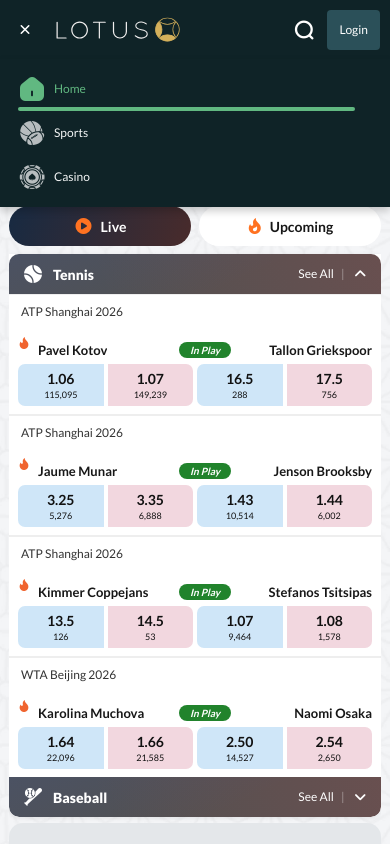
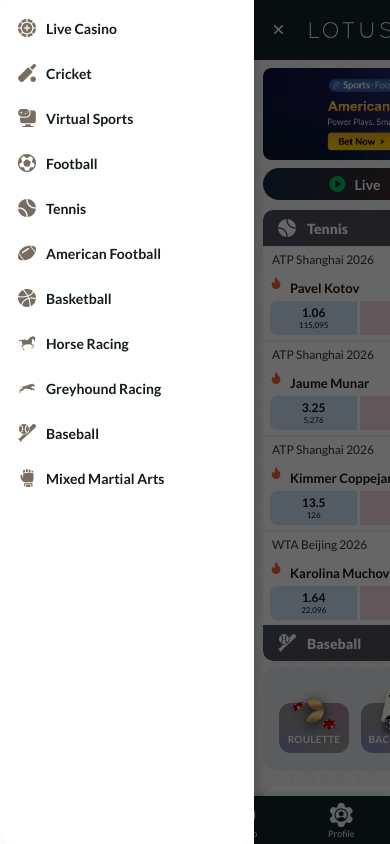
Before and after one commit to Rukhsana18/lotus, an Angular app: page /home in a window 390 px wide. Both pictures are taken after a click on the button "Toggle navigation". Built offline with nearby package versions, Linux system fonts and the light colour scheme; grey boxes are pictures that could not be loaded.

Commit message:
Mobile view: footer,  header, side menu

```diff
--- a/src/app/app.html
+++ b/src/app/app.html
@@ -1,4 +1,22 @@
-<app-header />
-<main class="route-content">
+<app-header (mobileMenuOpenChange)="setMobileMenuOpen($event)" />
+<main class="route-content" [class.menu-open]="mobileMenuOpen()">
   <router-outlet />
 </main>
+<nav class="mobile-bottom-nav" aria-label="Mobile navigation">
+  <a routerLink="/home" routerLinkActive="active" [routerLinkActiveOptions]="{ exact: true }">
+    <i class="icon icon-home-menu-active" aria-hidden="true"></i>
+    <span>Home</span>
+  </a>
+  <a routerLink="/sports" routerLinkActive="active">
+    <i class="icon icon-footer-sport-lite" aria-hidden="true"></i>
+    <span>Sports</span>
+  </a>
+  <a routerLink="/casino" routerLinkActive="active">
+    <i class="icon icon-footer-casino-lite" aria-hidden="true"></i>
+    <span>Casino</span>
+  </a>
+  <button type="button">
+    <i class="icon icon-footer-profile" aria-hidden="true"></i>
+    <span>Profile</span>
+  </button>
+</nav>
--- a/src/app/app.scss
+++ b/src/app/app.scss
@@ -18,6 +18,76 @@
   overflow: hidden;
 }
 
+.mobile-bottom-nav {
+  display: none;
+}
+
+@media (max-width: 760px) {
+  .mobile-bottom-nav {
+    position: fixed;
+    z-index: 15;
+    right: 0;
+    bottom: 0;
+    left: 0;
+    display: grid;
+    height: 48px;
+    grid-template-columns: repeat(4, minmax(0, 1fr));
+    padding: 4px 0 max(4px, env(safe-area-inset-bottom));
+    background: #0f2327;
+    box-shadow: 0 -2px 8px rgb(0 0 0 / 16%);
+  }
+
+  .mobile-bottom-nav a,
+  .mobile-bottom-nav button {
+    display: flex;
+    min-width: 0;
+    flex-direction: column;
+    align-items: center;
+    justify-content: center;
+    gap: 2px;
+    border: 0;
+    padding: 0;
+    background: transparent;
+    color: #f1f5f5;
+    font: inherit;
+    text-decoration: none;
+  }
+
+  .mobile-bottom-nav i {
+    font-size: 24px;
+    line-height: 1;
+  }
+
+  .mobile-bottom-nav span {
+    font-size: 9px;
+    line-height: 1;
+  }
+
+  .mobile-bottom-nav .active {
+    color: #61b881;
+  }
+}
+
+@media (max-width: 760px) {
+  .route-content {
+    transition: transform 250ms ease;
+  }
+
+  .route-content > app-sports-page {
+    padding-bottom: 48px;
+  }
+
+  .route-content.menu-open {
+    transform: translateX(min(268px, 65vw));
+  }
+}
+
+@media (prefers-reduced-motion: reduce) {
+  .route-content {
+    transition: none;
+  }
+}
+
 .route-content > app-sports-page,
 .route-content > app-casino-page,
 .route-content > app-search-page {
--- a/src/app/app.ts
+++ b/src/app/app.ts
@@ -1,13 +1,18 @@
 import { Component, signal } from '@angular/core';
-import { RouterOutlet } from '@angular/router';
+import { RouterLink, RouterLinkActive, RouterOutlet } from '@angular/router';
 import { Header } from './layout/header/header';
 
 @Component({
   selector: 'app-root',
-  imports: [RouterOutlet, Header],
+  imports: [RouterOutlet, RouterLink, RouterLinkActive, Header],
   templateUrl: './app.html',
   styleUrl: './app.scss'
 })
 export class App {
   protected readonly title = signal('lotus');
+  protected readonly mobileMenuOpen = signal(false);
+
+  protected setMobileMenuOpen(isOpen: boolean): void {
+    this.mobileMenuOpen.set(isOpen);
+  }
 }
--- a/src/app/layout/header/header.html
+++ b/src/app/layout/header/header.html
@@ -1,15 +1,16 @@
-<header class="site-header" [class.casino-header]="isCasinoRoute()">
+<header class="site-header" [class.casino-header]="isCasinoRoute()" [class.menu-open]="mobileMenuOpen">
     <button
         class="menu-button"
         type="button"
         aria-label="Toggle navigation"
         [attr.aria-expanded]="mobileMenuOpen"
+        aria-controls="mobile-navigation-drawer"
         (click)="toggleMobileMenu()"
     >
         <i class="fa-solid" [class.icon-burger]="!mobileMenuOpen" [class.fa-xmark]="mobileMenuOpen" aria-hidden="true"></i>
     </button>
     <a class="brand" routerLink="/sports" aria-label="Lotus home"><img src="../../../assets/logo.svg" height="30" alt=""></a>
-    <nav class="primary-nav" [class.open]="mobileMenuOpen" aria-label="Main navigation">
+    <nav class="primary-nav" aria-label="Main navigation">
         <a routerLink="/home" routerLinkActive="active" ariaCurrentWhenActive="page"><i class="nav-icon icon icon-sports-home-solid" aria-hidden="true"></i> Home</a>
         <a routerLink="/sports" routerLinkActive="active" ariaCurrentWhenActive="page"><i class="nav-icon icon icon-footer-sport" aria-hidden="true"></i> Sports</a>
         <a routerLink="/casino" routerLinkActive="active" [class.active]="isCasinoRoute()" ariaCurrentWhenActive="page"><i class="nav-icon icon icon-footer-casino" aria-hidden="true"></i> Casino</a>
@@ -21,3 +22,16 @@
         <button class="login-button" type="button">Login</button>
     </div>
 </header>
+@if (mobileMenuOpen) {
+<div class="mobile-navigation">
+    <button
+        class="mobile-navigation-backdrop"
+        type="button"
+        aria-label="Close navigation"
+        (click)="closeMobileMenu()"
+    ></button>
+    <aside id="mobile-navigation-drawer" class="mobile-drawer" aria-label="Sports navigation">
+        <app-sidebar (click)="closeMobileMenu()" />
+    </aside>
+</div>
+}
--- a/src/app/layout/header/header.scss
+++ b/src/app/layout/header/header.scss
@@ -160,6 +160,11 @@
     flex-wrap: nowrap;
     gap: 14px;
     padding: 0 10px;
+    transition: transform 250ms ease;
+  }
+
+  .site-header.menu-open {
+    transform: translateX(min(268px, 65vw));
   }
 
   .menu-button {
@@ -172,41 +177,21 @@
     font-size: 12px;
   }
 
+  .primary-nav {
+    display: none;
+  }
+
   .brand {
+    min-width: 0;
+    flex: 1 1 auto;
     font-size: 22px;
     margin: 0;
   }
 
   .brand img {
     display: block;
-    width: 130px;
+    width: min(130px, 30vw);
     height: auto;
-  }
-
-  .primary-nav {
-    display: none;
-    position: absolute;
-    top: 100%;
-    right: 0;
-    left: 0;
-    z-index: 20;
-    width: 100%;
-    height: auto;
-    margin: 0;
-    padding: 8px;
-    flex-direction: column;
-    gap: 0;
-    background: #0f2327;
-    box-shadow: 0 4px 8px #0003;
-  }
-
-  .primary-nav.open {
-    display: flex;
-  }
-
-  .primary-nav a {
-    min-height: 44px;
-    padding: 0 10px;
   }
 
   .header-actions time {
@@ -214,6 +199,7 @@
   }
 
   .header-actions {
+    flex: 0 0 auto;
     gap: 14px;
   }
 
@@ -222,13 +208,54 @@
   }
 
   .search-button {
+    flex: 0 0 20px;
     font-size: 20px;
   }
 
   .login-button {
+    flex: 0 0 auto;
     height: 40px;
     padding: 0 12px;
   }
+}
+
+@media (prefers-reduced-motion: reduce) {
+  .site-header {
+    transition: none;
+  }
+}
+
+.mobile-navigation {
+  position: fixed;
+  z-index: 1000;
+  inset: 0;
+}
+
+.mobile-navigation-backdrop {
+  position: absolute;
+  inset: 0;
+  width: 100%;
+  height: 100%;
+  padding: 0;
+  border: 0;
+  background: rgb(0 0 0 / 60%);
+  cursor: pointer;
+}
+
+.mobile-drawer {
+  position: absolute;
+  inset: 0 auto 0 0;
+  width: min(268px, 65vw);
+  overflow: hidden;
+  background: #ffffff;
+  box-shadow: 2px 0 12px rgb(0 0 0 / 18%);
+}
+
+.mobile-drawer app-sidebar {
+  display: block;
+  width: 100%;
+  height: 100%;
+  min-height: 0;
 }
 
 .border-1 {
--- a/src/app/layout/header/header.ts
+++ b/src/app/layout/header/header.ts
@@ -1,17 +1,20 @@
-import { Component, computed, inject } from '@angular/core';
+import { Component, HostListener, computed, inject, output } from '@angular/core';
 import { DatePipe } from '@angular/common';
 import { NavigationEnd, Router, RouterLink, RouterLinkActive } from '@angular/router';
 import { toSignal } from '@angular/core/rxjs-interop';
 import { filter, interval, map, startWith } from 'rxjs';
+import { Sidebar } from '../sidebar/sidebar';
 
 @Component({
-  imports: [DatePipe, RouterLink, RouterLinkActive],
+  imports: [DatePipe, RouterLink, RouterLinkActive, Sidebar],
   selector: 'app-header',
   styleUrl: './header.scss',
   templateUrl: './header.html',
 })
 export class Header {
   private readonly router = inject(Router);
+
+  readonly mobileMenuOpenChange = output<boolean>();
 
   protected mobileMenuOpen = false;
 
@@ -37,6 +40,20 @@
   );
 
   protected toggleMobileMenu(): void {
-    this.mobileMenuOpen = !this.mobileMenuOpen;
+    this.setMobileMenuOpen(!this.mobileMenuOpen);
+  }
+
+  protected closeMobileMenu(): void {
+    this.setMobileMenuOpen(false);
+  }
+
+  private setMobileMenuOpen(isOpen: boolean): void {
+    this.mobileMenuOpen = isOpen;
+    this.mobileMenuOpenChange.emit(isOpen);
+  }
+
+  @HostListener('document:keydown.escape')
+  protected closeMobileMenuOnEscape(): void {
+    this.closeMobileMenu();
   }
 }
--- a/src/app/pages/sports/sports.html
+++ b/src/app/pages/sports/sports.html
@@ -30,7 +30,7 @@
   </div>
 </section>
 
-<div class="sports-container">
+<div class="sports-feed">
   <div class="mobile-category-tabs" role="group" aria-label="Event schedule">
     @for (category of categories; track category.name) {
     <button
@@ -50,6 +50,8 @@
     </button>
     }
   </div>
+
+<div class="sports-container">
   @for (category of categories; track category.name) {
   <div class="category-group" [class.mobile-inactive]="activeCategory !== category.name">
     <!-- Category Header -->
@@ -102,7 +104,11 @@
           </div>
 
           <!-- Match -->
-          <article class="event" [class.live-event]="event.isLive">
+          <article
+            class="event"
+            [class.live-event]="event.isLive"
+            [class.three-way]="event.odds.length === 6"
+          >
 
             <!-- LIVE ICON -->
             <div class="live-indicator">
@@ -253,6 +259,7 @@
     }
   </div>
 </section>
+</div>
   </main>
   <aside class="sports-betslip">
     <app-betslip />
--- a/src/app/pages/sports/sports.scss
+++ b/src/app/pages/sports/sports.scss
@@ -606,7 +606,7 @@
 }
 
 .fa-circle-play {
-  color: #03b859;
+  color: #03b859 !important;
 }
 
 @media (max-width: 640px) {
@@ -632,7 +632,7 @@
       .promotion-slide {
         width: 82%;
         max-width: none;
-        height: 130px;
+        height: 92px;
         flex: 0 0 82%;
         aspect-ratio: auto;
         border-radius: 8px;
@@ -643,20 +643,25 @@
   }
 
   .sports-container {
-    gap: 8px;
-    margin: 8px auto;
+    gap: 6px;
+    margin: 6px auto;
   }
 
   .mobile-category-tabs {
+    position: sticky;
+    top: 0;
+    z-index: 10;
     display: flex;
     gap: 8px;
     width: 100%;
+    padding: 4px 0;
+    background: #f2f5f5;
   }
 
   .mobile-category-tabs button {
     display: flex;
     min-width: 0;
-    height: 40px;
+    height: 32px;
     flex: 1 1 0;
     align-items: center;
     justify-content: center;
@@ -702,7 +707,7 @@
   }
 
   .sport-heading {
-    height: 40px;
+    height: 36px;
     padding: 0 12px;
   }
 
@@ -728,8 +733,8 @@
 
   .league-section-header {
     grid-template-columns: minmax(0, 1fr);
-    min-height: 34px;
-    padding: 0 12px;
+    min-height: 26px;
+    padding: 0 9px;
   }
 
   .league-name {
@@ -742,9 +747,9 @@
 
   .event {
     grid-template-columns: 20px minmax(0, 1fr) 52px minmax(0, 1fr);
-    grid-template-rows: 28px 42px;
-    min-height: 82px;
-    padding: 8px 9px;
+    grid-template-rows: 24px 36px;
+    min-height: 68px;
+    padding: 4px 7px;
   }
 
   .live-indicator {
@@ -814,11 +819,25 @@
     grid-column: 1 / -1;
     grid-row: 2;
     width: 100%;
-    gap: 4px;
+    gap: 3px;
+  }
+
+  .event.three-way .odds-container {
+    grid-template-columns: repeat(6, minmax(0, 1fr));
   }
 
   .odd-button {
-    height: 42px;
+    height: 34px;
+    padding: 2px;
+  }
+
+  .odd-button strong {
+    font-size: 12px;
+  }
+
+  .odd-button small {
+    margin-top: 2px;
+    font-size: 8px;
   }
 
   .extra-markets {
--- a/src/styles.scss
+++ b/src/styles.scss
@@ -87,7 +87,7 @@
     padding: 0 9px;
   }
 
-  .sports-sidebar {
+  .sports-layout > .sports-sidebar {
     display: none;
   }
 
@@ -611,6 +611,7 @@
 
   .sports-content .top-casino-section {
     padding: 12px;
+    background: #ffffff;
   }
 
   .sports-content .header-title h3 {
```
Also changed, not shown: src/app/layout/sidebar/sidebar.scss (+0 -17 lines).
